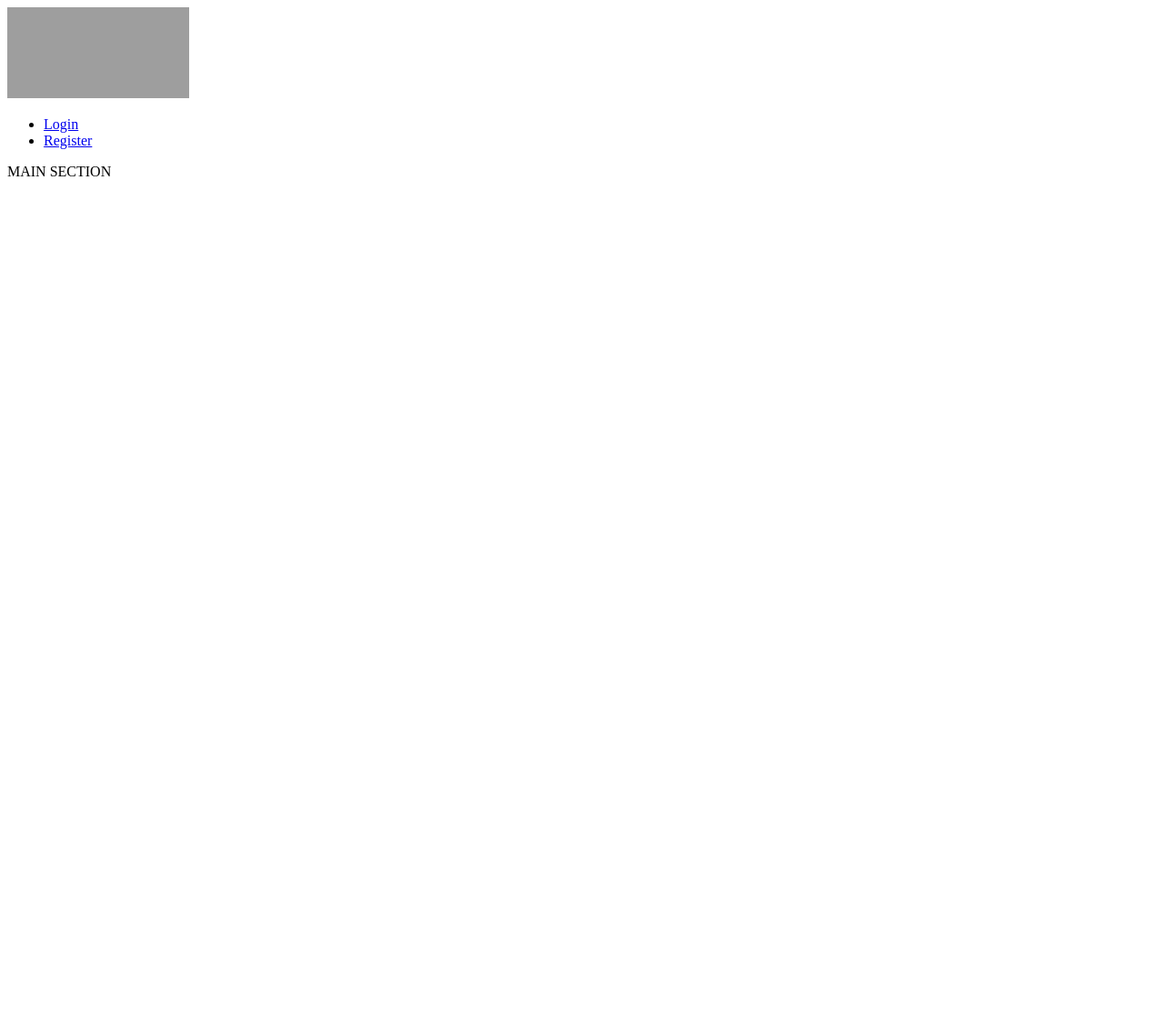
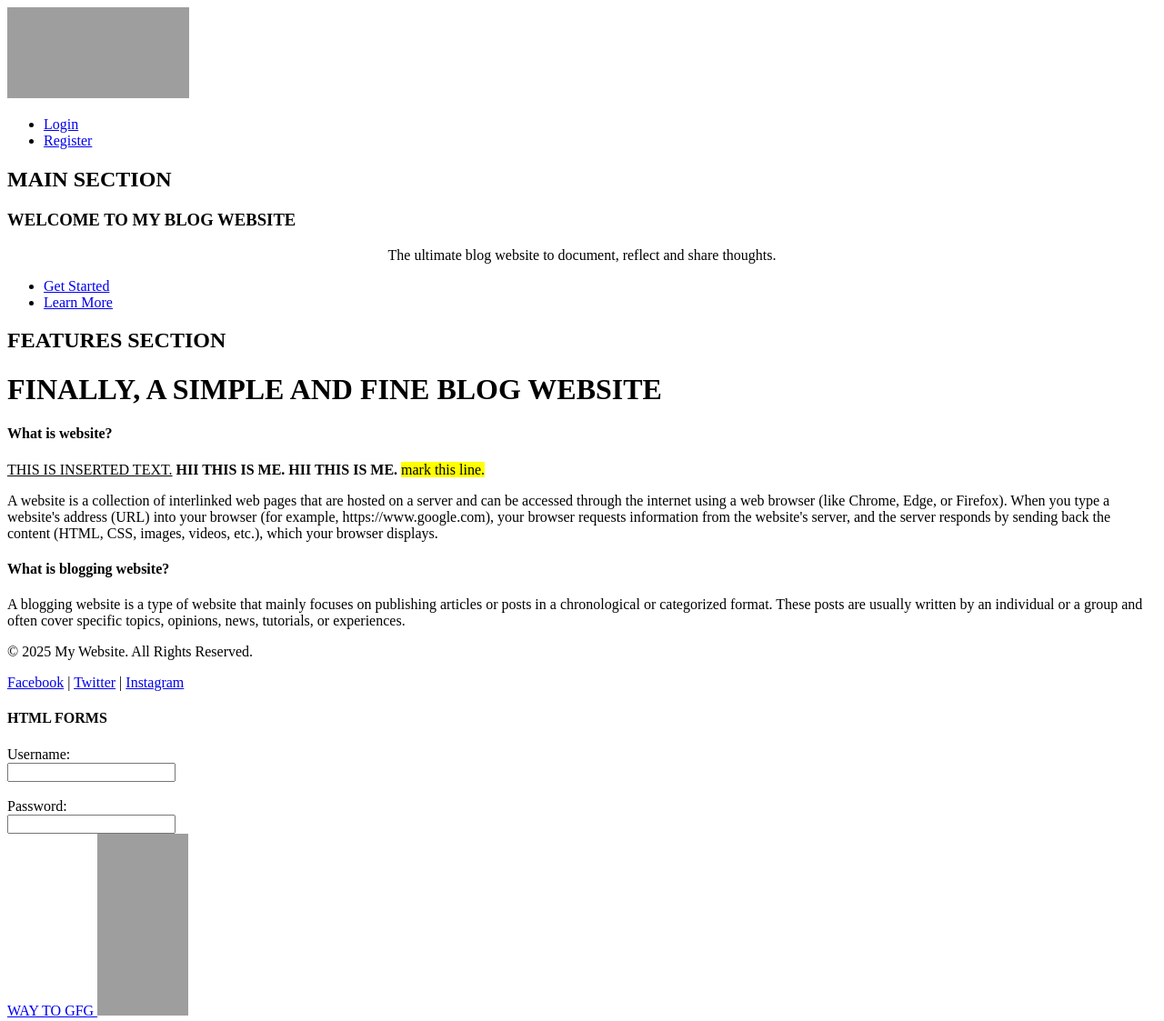
Before and after one commit to pallavics26/Tags, a plain HTML site: page index.html in a window 1280 px wide. Shown: the whole page at 91% size. Before the commit the page ends 800 px from the top, so only its background shows below. Drawn offline with Linux system fonts and the light colour scheme; grey boxes are pictures that could not be loaded.

Commit message:
Initial commit

```diff
--- a/index.html
+++ b/index.html
@@ -14,7 +14,41 @@
     <li><a href="http://127.0.0.1:5501/login.html" target="_blank">Login</a></li>
     <li><a href="http://127.0.0.1:5501/register.html" target="_blank">Register</a></li>
    </ul>
-   <p> MAIN SECTION</p>
-</body>
+   <h2>MAIN SECTION</h2>
+   <h3>WELCOME TO MY BLOG WEBSITE</h3>
+   <p align="center">The ultimate blog website to document, reflect and share thoughts.</p>
+   <ul>
+    <li><a href="http://127.0.0.1:5501/login.html" target="_blank">Get Started</a></li>
+    <li><a href="http://127.0.0.1:5501/register.html" target="_blank">Learn More</a></li>
+   </ul>
+    <h2>FEATURES SECTION</h2>
+
+    <h1>FINALLY, A SIMPLE AND FINE BLOG WEBSITE</h1>
+    <h4>What is website?</h4>
+    <ins>THIS IS INSERTED TEXT.</ins>
+    <b>HII THIS IS ME.</b>
+    <strong>HII THIS IS ME.</strong>
+    <mark>mark this line.</mark>
+    <p>A website is a collection of interlinked web pages that are hosted on a server and can be accessed through the internet using a web browser (like Chrome, Edge, or Firefox).
+When you type a website's address (URL) into your browser (for example, https://www.google.com), your browser requests information from the website's server, and the server responds by sending back the content (HTML, CSS, images, videos, etc.), which your browser displays.</p>
+<h4> What is blogging website?</h4>
+<p>A blogging website is a type of website that mainly focuses on publishing articles or posts in a chronological or categorized format. These posts are usually written by an individual or a group and often cover specific topics, opinions, news, tutorials, or experiences.</p>
+<footer>
+  <p>&copy; 2025 My Website. All Rights Reserved.</p>
+  <p>
+    <a href="https://facebook.com" target="_blank">Facebook</a> |
+    <a href="https://twitter.com" target="_blank">Twitter</a> |
+    <a href="https://instagram.com" target="_blank">Instagram</a>
+  </p>
+</footer>
+<h4>HTML FORMS</h4>
+<form>
+  <label for="username">Username:</label><br>
+  <input type="text" id="username" name="username"><br><br>
+  <label for="password">Password:</label><br>
+  <input type="text" id="password" name="password"><br>
+</form>
+<a href="https://www.geeksforgeeks.org/" target="_blank">WAY TO GFG
+<img src="https://media.geeksforgeeks.org/wp-content/uploads/20230403183704/gfg_logo.png" alt="gfg logo" width="100" height="200"></a>
 </body>
 </html>
```
Also changed, not shown: chess.html (added, +38 -0 lines).
